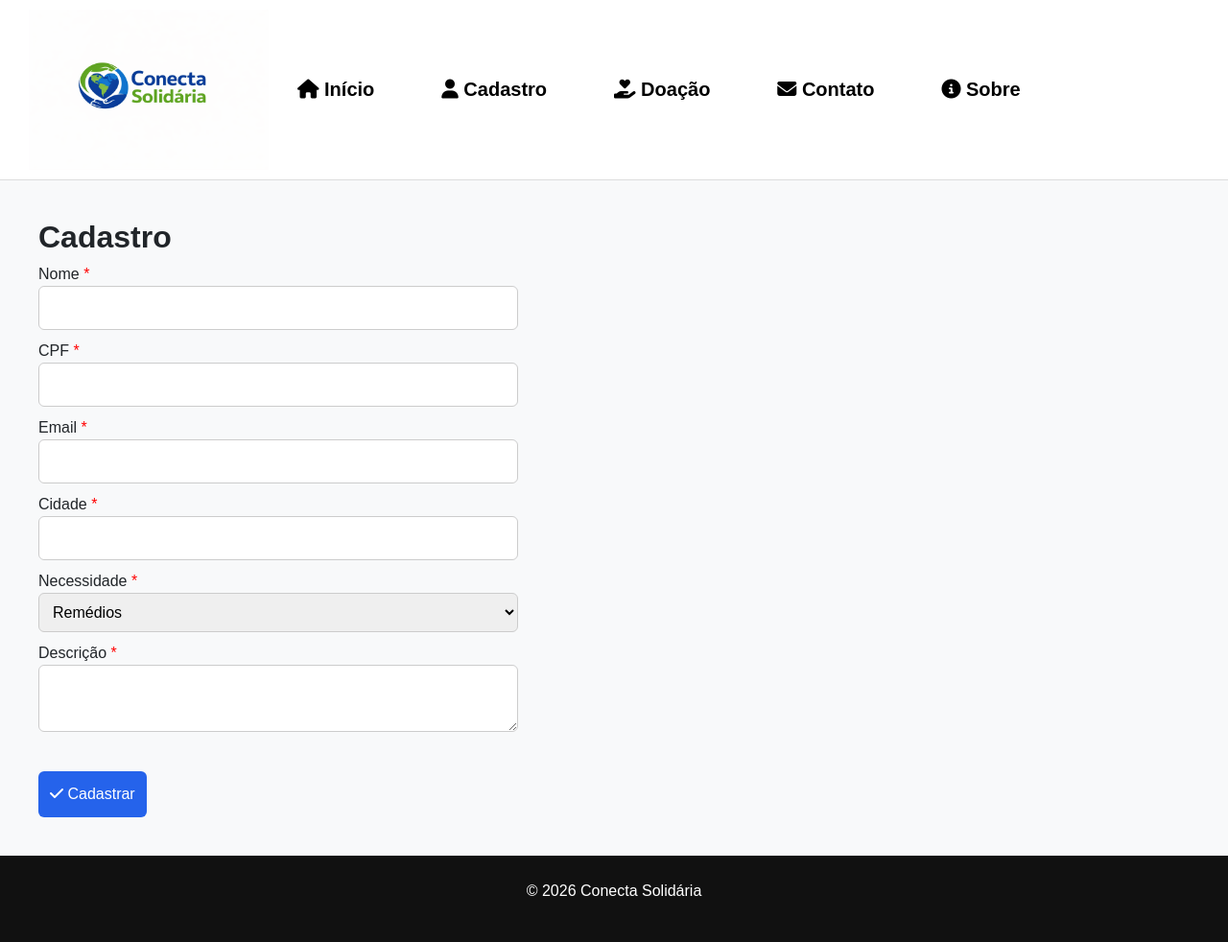
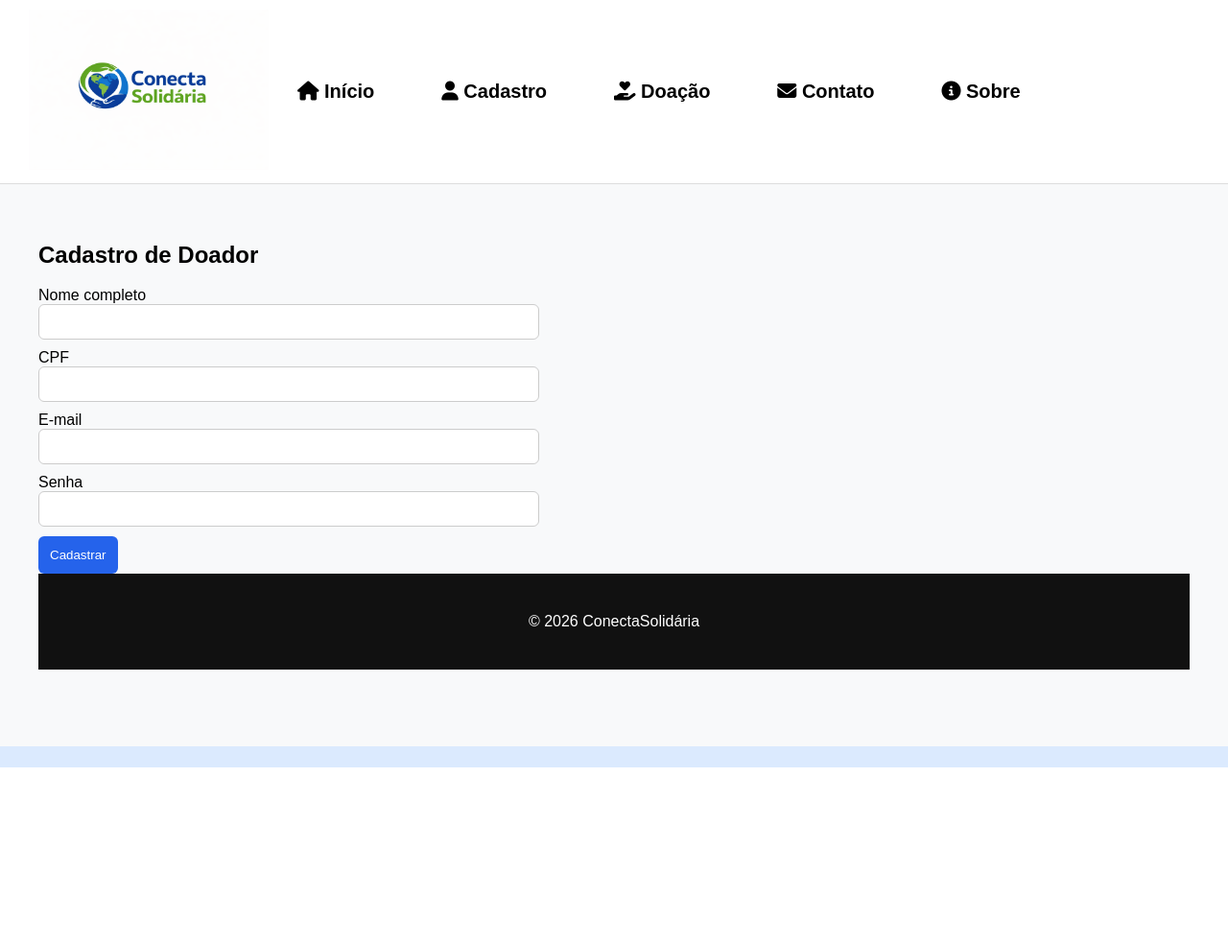
Before and after one commit to felipe-rodrigues-mendes/Sitema-de-Calamidades-Publicas-ConectaSolid-ria-, a PHP site: page /cadastro.php in a window 1280 px wide. Shown: the whole page at 96% size. After the commit the page ends 800 px from the top, so only its background shows below. Run offline with PHP 8.4, Linux system fonts and the light colour scheme.

Commit message:
Update cadastro.php

```diff
--- a/cadastro.php
+++ b/cadastro.php
@@ -1,44 +1,39 @@
 <?php
-$cidades = [
-    [
-        "nome" => "Brasil",
-        "necessidades" => [
-            "Remédios",
-            "Roupas de cama e banho",
-            "Kits de higiene",
-            "Fraldas descartáveis",
-            "Roupas íntimas novas",
-            "Calçados fechados",
-            "Material de construção",
-            "Ferramentas",
-            "Água potável",
-            "Alimentos não perecíveis",
-            "Colchões e cobertores",
-            "Materiais de limpeza",
-            "Roupas e agasalhos",
-            "Produtos de higiene",
-            "Ração",
-            "Caixas de transporte para animais"
-        ]
-    ]
-];
+include("conexao.php");
+
+$mensagem = "";
 
 if ($_SERVER["REQUEST_METHOD"] == "POST") {
+    $nome = trim($_POST["nome"]);
+    $cpf = trim($_POST["cpf"]);
+    $email = trim($_POST["email"]);
+    $senha = trim($_POST["senha"]);
 
-    $nome = htmlspecialchars($_POST["nome"]);
-    $cpf = htmlspecialchars($_POST["cpf"]);
-    $email = htmlspecialchars($_POST["email"]);
-    $cidade = htmlspecialchars($_POST["cidade"]);
-    $necessidade = htmlspecialchars($_POST["necessidade"]);
-    $descricao = htmlspecialchars($_POST["descricao"]);
+    $senhaHash = password_hash($senha, PASSWORD_DEFAULT);
 
-    echo "<h3 style='color:green;'>Cadastro realizado com sucesso!</h3>";
-    echo "Nome: $nome <br>";
-    echo "CPF: $cpf <br>";
-    echo "Email: $email <br>";
-    echo "Cidade: $cidade <br>";
-    echo "Necessidade: $necessidade <br>";
-    echo "Descrição: $descricao <br><hr>";
+    $verifica = "SELECT id FROM usuarios WHERE email = ? OR cpf = ?";
+    $stmtVerifica = $conn->prepare($verifica);
+    $stmtVerifica->bind_param("ss", $email, $cpf);
+    $stmtVerifica->execute();
+    $resultadoVerifica = $stmtVerifica->get_result();
+
+    if ($resultadoVerifica->num_rows > 0) {
+        $mensagem = "Já existe um usuário com esse e-mail ou CPF.";
+    } else {
+        $sql = "INSERT INTO usuarios (nome, cpf, email, senha, tipo) VALUES (?, ?, ?, ?, 'doador')";
+        $stmt = $conn->prepare($sql);
+        $stmt->bind_param("ssss", $nome, $cpf, $email, $senhaHash);
+
+        if ($stmt->execute()) {
+            $mensagem = "Cadastro realizado com sucesso!";
+        } else {
+            $mensagem = "Erro ao cadastrar usuário.";
+        }
+
+        $stmt->close();
+    }
+
+    $stmtVerifica->close();
 }
 ?>
 
@@ -46,23 +41,10 @@
 <html lang="pt-br">
 <head>
 <meta charset="UTF-8">
-<title>Cadastro</title>
+<title>ConectaSolidária</title>
 
-<!-- Bootstrap -->
-<link href="https://cdn.jsdelivr.net/npm/bootstrap@5.3.2/dist/css/bootstrap.min.css" rel="stylesheet">
-
-<!-- CSS -->
 <link rel="stylesheet" href="css/style.css">
-
-<!-- ✅ FONT AWESOME (FALTAVA) -->
 <link rel="stylesheet" href="https://cdnjs.cloudflare.com/ajax/libs/font-awesome/6.5.0/css/all.min.css">
-
-<style>
-label::after {
-    content: " *";
-    color: red;
-}
-</style>
 
 </head>
 
@@ -76,7 +58,6 @@
     </a>
 </div>
 
-<!-- ✅ NAV PADRONIZADA -->
 <nav>
     <a href="index.php"><i class="fas fa-home"></i> Início</a>
     <a href="cadastro.php"><i class="fa fa-user"></i> Cadastro</a>
@@ -86,53 +67,37 @@
 </nav>
 
 </header>
+<main>
+    <section class="form-section">
+        <h2>Cadastro de Doador</h2>
 
-<main>
+        <?php if (!empty($mensagem)) : ?>
+            <p><?php echo $mensagem; ?></p>
+        <?php endif; ?>
 
-<h2><strong>Cadastro</strong></h2>
+        <form method="POST">
+            <label for="nome">Nome completo</label>
+            <input type="text" name="nome" id="nome" required>
 
-<form method="POST" action="">
+            <label for="cpf">CPF</label>
+            <input type="text" name="cpf" id="cpf" required>
 
-<label>Nome</label>
-<input type="text" name="nome" required>
+            <label for="email">E-mail</label>
+            <input type="email" name="email" id="email" required>
 
-<label>CPF</label>
-<input type="text" name="cpf" required>
+            <label for="senha">Senha</label>
+            <input type="password" name="senha" id="senha" required>
 
-<label>Email</label>
-<input type="email" name="email" required>
+            <button type="submit">Cadastrar</button>
+        </form>
 
-<label>Cidade</label>
-<input type="text" name="cidade" required>
-
-<label>Necessidade</label>
-<select name="necessidade" required>
-
-<?php
-foreach ($cidades as $cidade) {
-    foreach ($cidade["necessidades"] as $item) {
-        echo "<option value='$item'>$item</option>";
-    }
-}
-?>
-
-</select>
-
-<label>Descrição</label>
-<textarea name="descricao"></textarea>
-
-<br><br>
-<button type="submit" class="btn btn-primary">
-    <i class="fas fa-check"></i> Cadastrar
-</button>
-
-</form>
+    <footer>
+<p>© 2026 ConectaSolidária</p>
+</footer>
+    </section>
 
 </main>
 
-<footer>
-<p>© 2026 Conecta Solidária</p>
-</footer>
 
 </body>
 </html>
```
